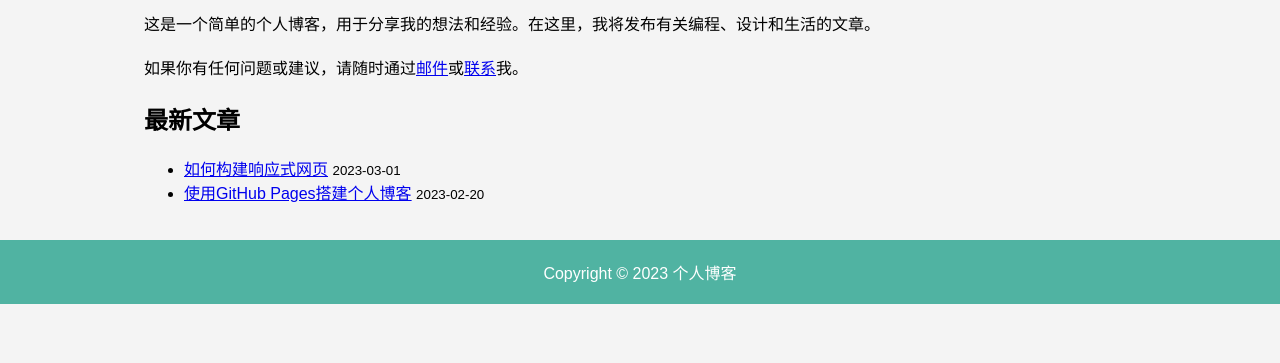
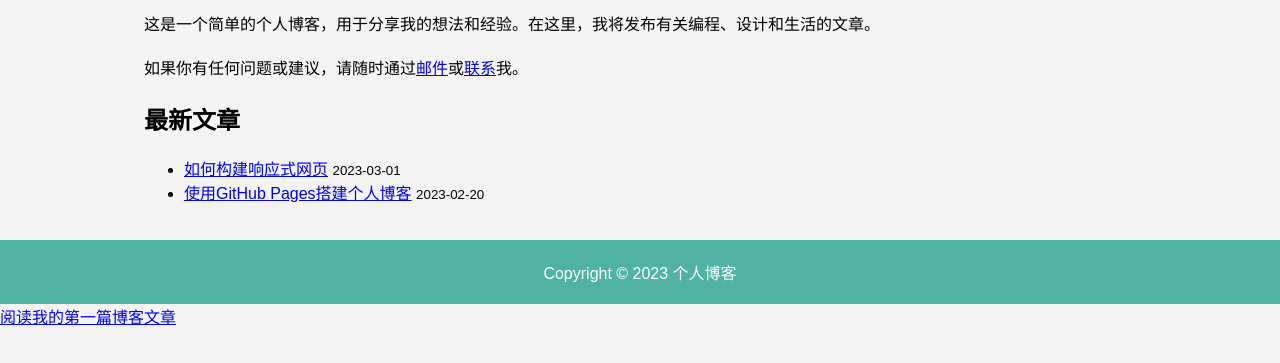
Before and after one commit to flydnw/text, a plain HTML site: page index.html in a window 1280 px wide. Shown: the part 193-556 px from the top of the page. Drawn offline with Linux system fonts and the light colour scheme.

Commit message:
Update index.html

```diff
--- a/index.html
+++ b/index.html
@@ -127,5 +127,6 @@
     <footer>
         <p>Copyright &copy; 2023 个人博客</p>
     </footer>
+    <a href="post1.html">阅读我的第一篇博客文章</a>
 </body>
 </html>
```
